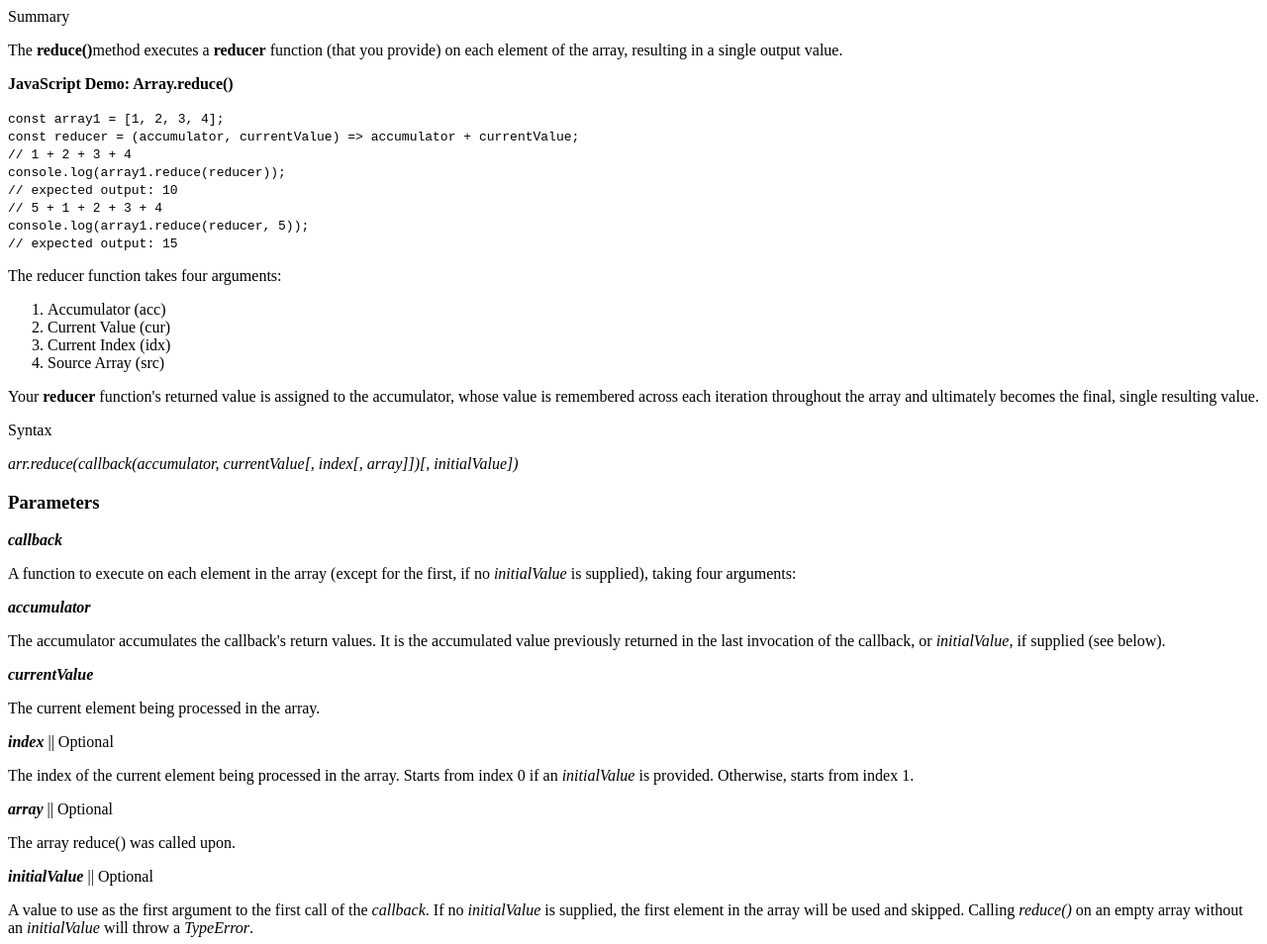
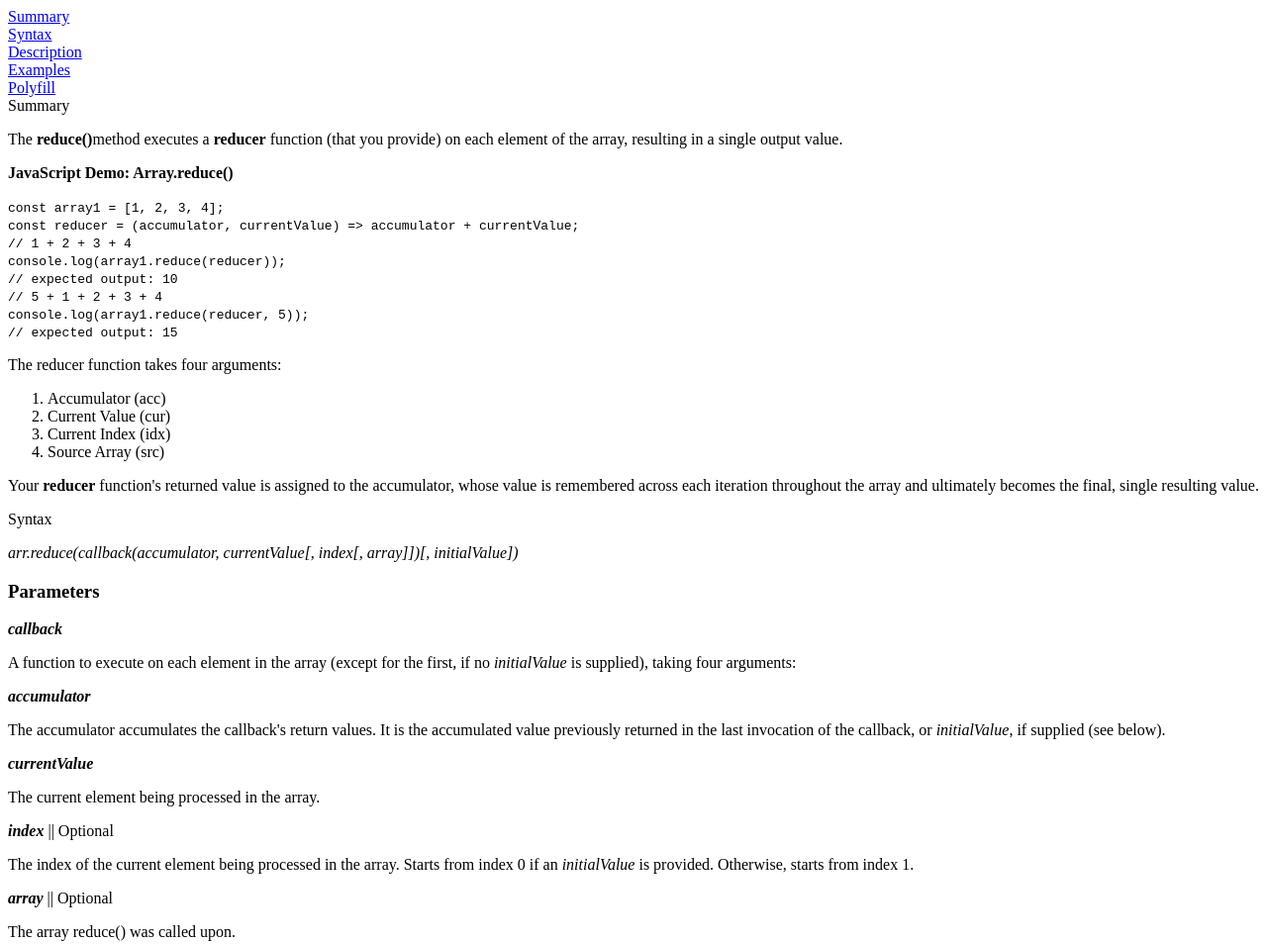
Before and after one commit to Grifo89/collaborative_project-Marcos, a plain HTML site: page index.html in a window 1280 px wide. Shown: the top 954 px of the page at 99% size. Drawn offline with Linux system fonts and the light colour scheme.

Commit message:
nav fixing

```diff
--- a/index.html
+++ b/index.html
@@ -9,12 +9,22 @@
 
 <body>
   <script src="https://cdn.freecodecamp.org/testable-projects-fcc/v1/bundle.js"></script>
-  <nav>
-    <a href="#summary"></a>
-    <a href="#syntax"></a>
-    <a href="#description"></a>
-    <a href="#examples"></a>
-    <a href="#polyfill"></a>
+  <nav id="navbar">
+    <header>
+    <a href="#summary" class="nav-link">Summary</a>
+    </header>
+    <header>
+       <a href="#syntax" class="nav-link">Syntax</a>
+    </header>
+    <header>
+       <a href="#description" class="nav-link">Description</a>
+    </header>
+    <header>
+       <a href="#exaples" class="nav-link">Examples</a>
+    </header>
+    <header>
+      <a href="#polyfill" class="nav-link">Polyfill </a>
+    </header>
   </nav>
   <main id="main-doc">
     <section class="main-section" id="summary">
```
